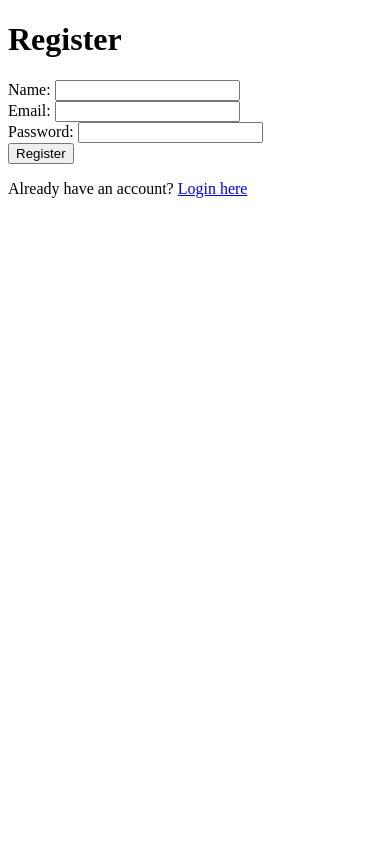
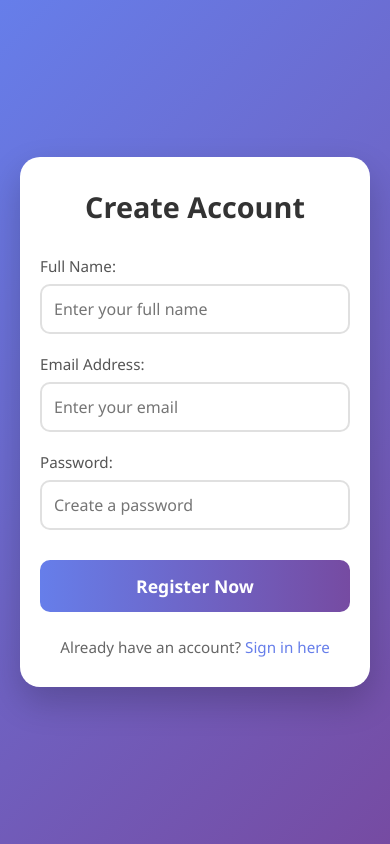
Before and after one commit to ValiCoder/WEB2-Task3, a website: page public/regpage.html in a window 390 px wide. Drawn offline with Linux system fonts and the light colour scheme.

Commit message:
Add files via upload

```diff
--- /dev/null
+++ b/public/css/style.css
@@ -0,0 +1,191 @@
+/* Reset and Base Styles */
+* {
+    margin: 0;
+    padding: 0;
+    box-sizing: border-box;
+    font-family: 'Segoe UI', Tahoma, Geneva, Verdana, sans-serif;
+}
+
+body {
+    background: linear-gradient(135deg, #667eea 0%, #764ba2 100%);
+    min-height: 100vh;
+    display: flex;
+    justify-content: center;
+    align-items: center;
+    padding: 20px;
+}
+
+/* Container for all pages */
+.container {
+    background: white;
+    padding: 40px;
+    border-radius: 20px;
+    box-shadow: 0 15px 35px rgba(0, 0, 0, 0.2);
+    width: 100%;
+    max-width: 450px;
+    text-align: center;
+}
+
+/* Headings */
+h1 {
+    color: #333;
+    margin-bottom: 30px;
+    font-size: 2.2rem;
+    font-weight: 600;
+}
+
+/* Form Styles */
+form {
+    margin: 25px 0;
+}
+
+.form-group {
+    margin-bottom: 20px;
+    text-align: left;
+}
+
+label {
+    display: block;
+    margin-bottom: 8px;
+    color: #555;
+    font-weight: 500;
+    font-size: 0.95rem;
+}
+
+input[type="text"],
+input[type="email"],
+input[type="password"] {
+    width: 100%;
+    padding: 14px;
+    border: 2px solid #e0e0e0;
+    border-radius: 10px;
+    font-size: 1rem;
+    transition: all 0.3s ease;
+}
+
+input:focus {
+    outline: none;
+    border-color: #667eea;
+    box-shadow: 0 0 0 3px rgba(102, 126, 234, 0.1);
+}
+
+/* Buttons */
+button {
+    width: 100%;
+    padding: 15px;
+    background: linear-gradient(to right, #667eea, #764ba2);
+    color: white;
+    border: none;
+    border-radius: 10px;
+    font-size: 1.1rem;
+    font-weight: 600;
+    cursor: pointer;
+    transition: all 0.3s ease;
+    margin-top: 10px;
+}
+
+button:hover {
+    transform: translateY(-2px);
+    box-shadow: 0 7px 15px rgba(102, 126, 234, 0.4);
+}
+
+button:active {
+    transform: translateY(0);
+}
+
+/* Links */
+a {
+    color: #667eea;
+    text-decoration: none;
+    font-weight: 500;
+    transition: color 0.3s ease;
+}
+
+a:hover {
+    color: #764ba2;
+    text-decoration: underline;
+}
+
+p {
+    margin-top: 20px;
+    color: #666;
+    font-size: 0.95rem;
+}
+
+/* User Page Specific */
+.user-info {
+    background: #f8f9ff;
+    padding: 25px;
+    border-radius: 15px;
+    margin: 25px 0;
+    border-left: 5px solid #667eea;
+}
+
+.user-info p {
+    margin: 12px 0;
+    font-size: 1.1rem;
+    text-align: left;
+}
+
+.user-info strong {
+    color: #333;
+    font-weight: 600;
+    min-width: 100px;
+    display: inline-block;
+}
+
+.logout-link {
+    display: inline-block;
+    margin-top: 25px;
+    padding: 12px 30px;
+    background: #ff6b6b;
+    color: white;
+    border-radius: 8px;
+    font-weight: 600;
+}
+
+.logout-link:hover {
+    background: #ff5252;
+    text-decoration: none;
+}
+
+/* Success/Error Messages */
+.message {
+    padding: 15px;
+    border-radius: 10px;
+    margin: 20px 0;
+    font-weight: 500;
+}
+
+.success {
+    background: #d4edda;
+    color: #155724;
+    border: 1px solid #c3e6cb;
+}
+
+.error {
+    background: #f8d7da;
+    color: #721c24;
+    border: 1px solid #f5c6cb;
+}
+
+/* Responsive Design */
+@media (max-width: 480px) {
+    .container {
+        padding: 30px 20px;
+    }
+
+    h1 {
+        font-size: 1.8rem;
+    }
+
+    input[type="text"],
+    input[type="email"],
+    input[type="password"] {
+        padding: 12px;
+    }
+
+    button {
+        padding: 14px;
+    }
+}
--- a/public/regpage.html
+++ b/public/regpage.html
@@ -3,25 +3,28 @@
 <head>
     <meta charset="UTF-8">
     <meta name="viewport" content="width=device-width, initial-scale=1.0">
-    <title>Register</title>
+    <title>Register - User System</title>
+    <link rel="stylesheet" href="css/style.css">
 </head>
 <body>
-    <h1>Register</h1>
+    <div class="container">
+        <h1>Create Account</h1>
         <form action="/register" method="POST">
-        <div>
-            <label for="name">Name:</label>
-            <input type="text" id="name" name="name" required>
+            <div class="form-group">
+                <label for="name">Full Name:</label>
+                <input type="text" id="name" name="name" placeholder="Enter your full name" required>
             </div>
-        <div>
-            <label for="email">Email:</label>
-            <input type="email" id="email" name="email" required>
+            <div class="form-group">
+                <label for="email">Email Address:</label>
+                <input type="email" id="email" name="email" placeholder="Enter your email" required>
             </div>
-        <div>
+            <div class="form-group">
                 <label for="password">Password:</label>
-            <input type="password" id="password" name="password" required>
+                <input type="password" id="password" name="password" placeholder="Create a password" required>
             </div>
-        <button type="submit">Register</button>
+            <button type="submit">Register Now</button>
         </form>
-    <p>Already have an account? <a href="/login">Login here</a></p>
+        <p>Already have an account? <a href="/login">Sign in here</a></p>
+    </div>
 </body>
 </html>
--- a/server.js
+++ b/server.js
@@ -25,7 +25,7 @@ app.use(express.json());
 app.use(express.static('public'));
 
 app.get('/', (req, res) => {
-    res.send('Go to /register to create an account or /login to sign in.'); // sendMessage → send
+    res.sendFile(path.join(__dirname, 'public', 'index.html'));
 });
 
 app.get('/register', (req, res) => {
```
Also changed, not shown: public/index.html (added, +27 -0 lines), public/loginpage.html (+11 -8 lines), public/user.html (+30 -1 lines). Lines whose indentation alone changed are shown as unchanged.
